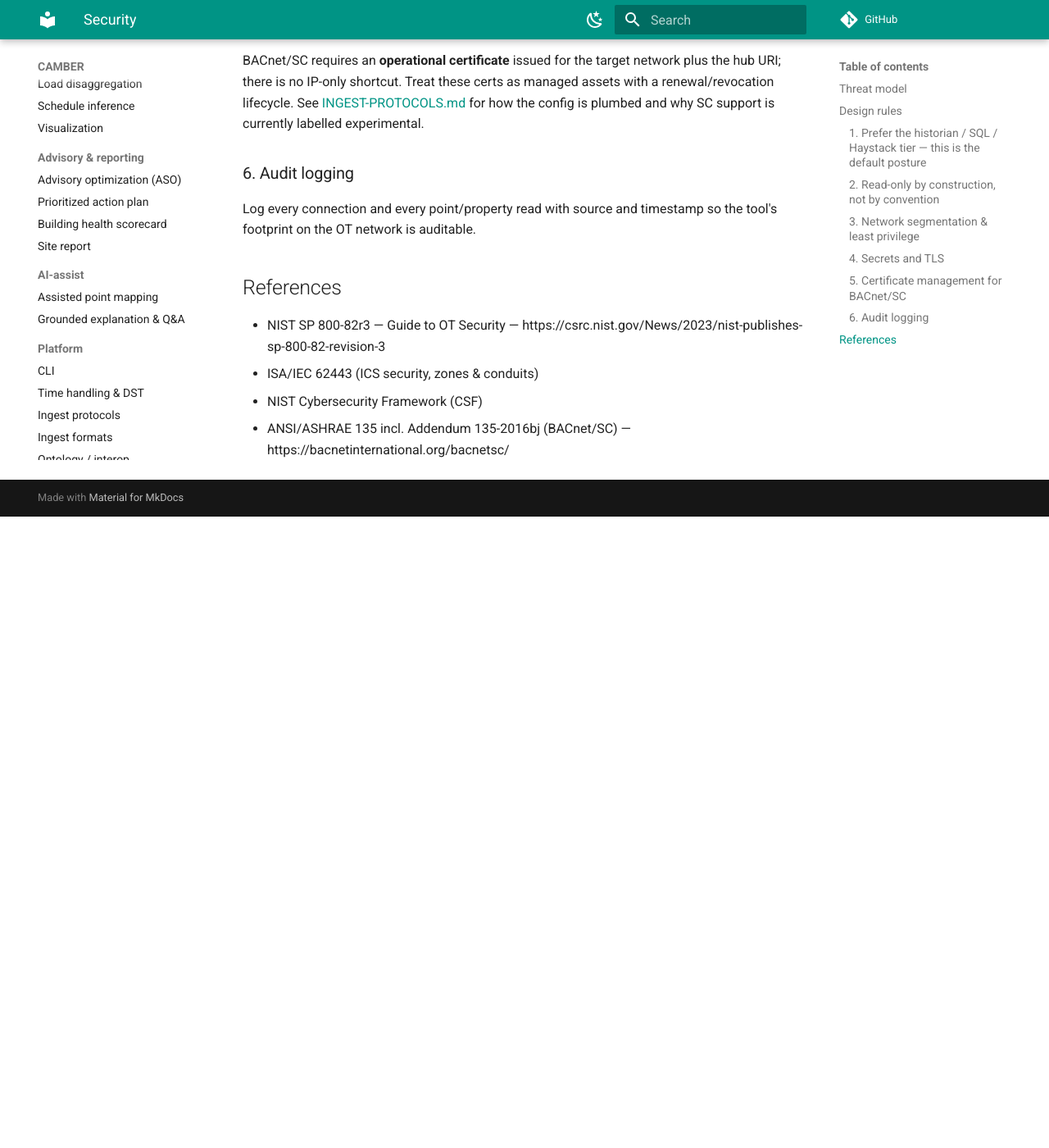
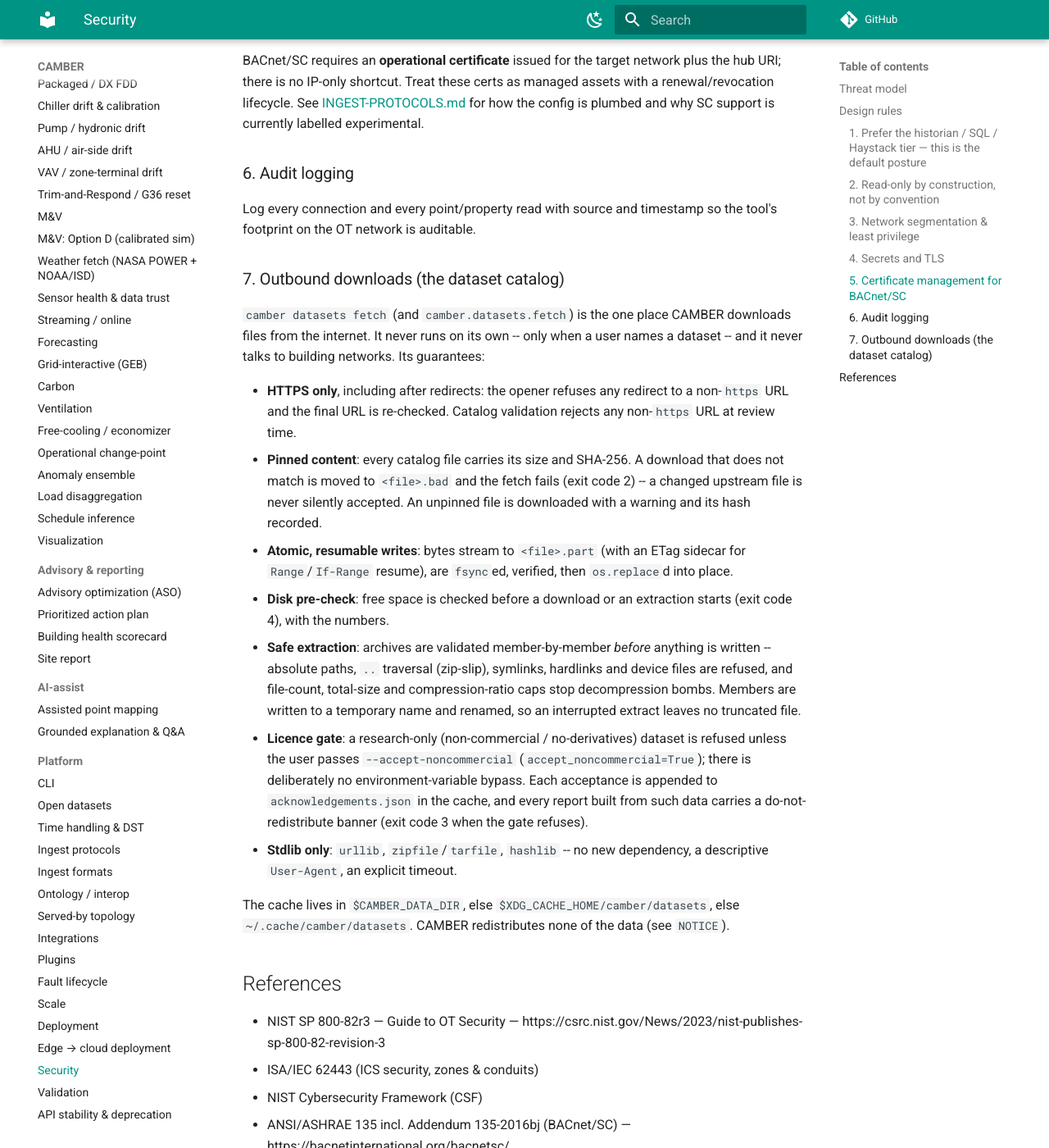
Before and after one commit to yroussev/camber, an MkDocs documentation site: the page built from docs/SECURITY.md, in a window 1280 px wide and 1400 px high, scrolled down 2117 px. Shown: the whole window at 82% size. Built offline with MkDocs 1.6.1 and Material for MkDocs 9.7.7, drawn with Linux system fonts in a browser that asks for light colours; comment, search, counter and statistics services are not loaded; before the commit the page ends 2747 px from its top, so only the background shows below that.

Commit message:
docs: open datasets guide, outbound-download security, CLI and API status
docs/DATASETS.md (catalog, licence tiers, facility/scenario/label model,
quirks, scoring), SECURITY.md section 7 on outbound downloads, the
`camber datasets` commands and store-backed config in CLI.md, camber.datasets
marked provisional in API-STABILITY.md, and a NOTICE that CAMBER
redistributes no datasets.

````diff
--- a/docs/API-STABILITY.md
+++ b/docs/API-STABILITY.md
@@ -41,6 +41,17 @@
   (PySAM, pvlib, psychrolib, better-lbnl, rdflib, …): CAMBER's own wrapper functions are
   public, but where they surface an upstream type or option, that part follows the upstream
   library's compatibility, not CAMBER's.
+
+### Provisional surfaces
+
+A few public modules are marked **provisional**: they follow the naming rule above and are locked
+by the snapshot test, but their names and signatures may still change in a MINOR release (with a
+CHANGELOG entry, without a deprecation window) until they are declared stable.
+
+- **`camber.datasets`** (added in 0.86) -- the open dataset catalog: `DatasetEntry`, `FetchResult`,
+  `IngestResult`, `catalog`, `get`, `fetch`, `ingest`, `status`, `remove`, `config_template`,
+  `score`. The catalog's *content* (`catalog.json`: entries, subsets, pinned checksums) is data, not
+  API, and changes whenever a publisher reissues a file or an entry is added.
 
 ## What the version number means
 
--- a/docs/CLI.md
+++ b/docs/CLI.md
@@ -13,6 +13,7 @@
 camber validate [--html d.html] [--json d.json] [--full]         # validation credibility dossier
 camber serve   <store> [--host H] [--port P]                     # read-only API + live /ui dashboard
 camber drift   run|report|freeze|list|accept <config.json>       # baseline-vs-current drift
+camber datasets list|info|fetch|ingest|status|remove|config|score # open dataset catalog
 ```
 
 `camber serve` starts the stdlib read-only HTTP API and the **live web dashboard** at
@@ -171,6 +172,42 @@
 [CHILLER-DRIFT.md](CHILLER-DRIFT.md#calibrating-the-thresholds) for how to calibrate.
 
 
+## Open datasets
+
+`camber datasets` fetches open building datasets from their publishers, verifies them, ingests
+them into a Parquet store and writes a ready-to-run config (see [DATASETS.md](DATASETS.md)):
+
+```
+camber datasets list [--licence commercial|all] [--kind simulated|real|lab] [--labeled] [--json]
+camber datasets info  <id> [--json]                  # summary, licence, citation, subsets, quirks
+camber datasets fetch <id>... | --all [--subset S] [--dir D] [--licence all] [--accept-noncommercial]
+camber datasets ingest <id>... | --all --store DIR [--subset S] [--force]
+camber datasets status [--dir D] [--store DIR] [--json]
+camber datasets remove <id> [--dir D] [--store DIR --purge-store]
+camber datasets config <id> --store DIR [--out cfg.json] [--facility ID]
+camber datasets score  <id> --store DIR [--findings findings.json] [--json]
+```
+
+`fetch --all` takes the open tier only; research-only (NC/ND) datasets also need `--licence all`
+**and** `--accept-noncommercial`. Exit codes: `2` checksum mismatch (the file is kept as `.bad`),
+`3` licence gate, `4` not enough disk, `1` any other error. A typical session:
+
+```
+camber datasets fetch lbnl-sdahu
+camber datasets ingest lbnl-sdahu --store lab_store
+camber datasets config lbnl-sdahu --store lab_store --out sdahu.json
+camber report sdahu.json --out sdahu.html        # carries the dataset's citation + licence
+camber datasets score lbnl-sdahu --store lab_store
+```
+
+The config it writes uses a **store source** -- `"source": {"kind": "store", "store": "...",
+"facility_id": "ds-lbnl-sdahu"}` -- which works for any Parquet store, not only catalog data:
+equipment is discovered by the class recorded at ingest (`{"class": "AHU", "marker_role":
+"mixed_air_temp"}`), no mapping is needed (the store already holds roles), and `shared_oat` may name
+a stored equipment (`{"equip": "weather", "role": "oat"}`). An `mv` section fits a daily
+change-point M&V baseline per meter (`{"class": "CHILLEDWATER_METER", "role": "energy_rate",
+"period": [start, end]}`).
+
 ## Backward compatibility
 
 Before 0.5 the CLI took `--csv`/`--demo` at the top level; those AHU heating-vs-cooling charts now live
--- /dev/null
+++ b/docs/DATASETS.md
@@ -0,0 +1,116 @@
+# Open datasets
+
+CAMBER ships a reviewed **catalog** of open building datasets that it knows how to download,
+verify, normalize and analyse. Pick a dataset, and CAMBER fetches it from its publisher, ingests it
+into a Parquet store, and writes a config so `camber run`, `camber report` and `camber drift` work
+on it straight away. Labelled datasets can then be **scored**: how many of the known faults did the
+rules find, and how many false alarms did they raise?
+
+CAMBER redistributes none of the data. The catalog (`camber/datasets/catalog.json`, package data)
+records where each dataset is published, its licence and citation, and the size and SHA-256 of
+every file; `camber datasets fetch` downloads the files from the publisher onto your machine.
+
+> **Status:** 0.86 ships the first seven entries and the command-line workflow. More datasets,
+> the research-only tier, a local catalog UI (`camber lab`) and worked exercises follow in later
+> releases. The Python API (`camber.datasets`) is **provisional** -- see
+> [API-STABILITY.md](API-STABILITY.md).
+
+## Quick start
+
+```
+camber datasets list
+camber datasets info lbnl-sdahu
+camber datasets fetch lbnl-sdahu                       # ~608 MB, verified
+camber datasets ingest lbnl-sdahu --store lab_store
+camber datasets config lbnl-sdahu --store lab_store --out sdahu.json
+camber report sdahu.json --out sdahu.html
+camber datasets score lbnl-sdahu --store lab_store
+```
+
+The same from Python:
+
+```python
+from camber import datasets
+
+datasets.fetch("lbnl-sdahu")
+datasets.ingest("lbnl-sdahu", "lab_store")
+datasets.config_template("lbnl-sdahu", "lab_store", out="sdahu.json")
+print(datasets.score("lbnl-sdahu", "lab_store")["overall"])
+```
+
+## The catalog (0.86)
+
+| id | what | kind | labelled | licence | default subset |
+|---|---|---|---|---|---|
+| `lbnl-sdahu` | single-duct AHU, 21 runs | simulated | yes | CC-BY-4.0 | 8 runs + a spliced onset run |
+| `lbnl-fcu` | fan-coil unit, 49 runs | simulated | yes | CC-BY-4.0 | 4 runs |
+| `lbnl-ddahu` | dual-duct AHU, 56 runs | simulated | yes | CC-BY-4.0 | 3 runs |
+| `lbnl-fpu` | fan-powered VAV boxes (parallel + series), 62 runs | simulated | yes | CC-BY-4.0 | 5 runs |
+| `lbnl-chiller` | chiller plant, 24 runs | simulated | yes | CC-BY-4.0 | 4 runs |
+| `lbnl-boiler` | boiler plant, 17 runs, Brick model | simulated | yes | CC-BY-4.0 | 4 runs |
+| `bdg2` | 3,053 whole-building meters, 19 sites | real | no | CC-BY-SA-4.0 | 10 sites x up to 4 buildings |
+
+`camber datasets info <id>` prints the full entry: publisher, citation and DOI, what it teaches,
+the subsets and their download sizes, and the entry's **known issues**.
+
+Every entry has a `default` subset (small enough to try) and a `full` one. A subset selects the
+files to download and, for labelled datasets, the runs to ingest; for `bdg2` it selects sites,
+meters and a cap on buildings per site. Choose one with `--subset full`.
+
+## Licences
+
+Each entry carries an SPDX licence id and an **access** tier:
+
+- **open** -- the licence allows commercial use (CC0, CC-BY, CC-BY-SA, ...). Fetch it freely; cite
+  the publisher. A **share-alike** licence (BDG2 is CC-BY-SA-4.0) additionally means a
+  *redistributed adaptation* of the data must keep the same licence -- analysing it, including
+  commercially, is fine. Reports built from share-alike data say so.
+- **research_only** -- the licence is non-commercial (NC) or no-derivatives (ND). `fetch` refuses
+  it unless you pass `--accept-noncommercial`; the acceptance is recorded in
+  `acknowledgements.json`, and every report built from the data carries a **non-commercial /
+  do-not-redistribute** banner. (0.86 ships no research-only entries yet.)
+
+The catalog validator enforces that `access` is `research_only` exactly when the licence is NC or
+ND, that every URL is HTTPS, and that every file is pinned.
+
+## How a dataset lands in the store
+
+- **Facility.** Each dataset becomes one facility, `ds-<id>` (`bdg2`: one per site,
+  `ds-bdg2-<site>`).
+- **Scenarios as equipment.** Each labelled run becomes an equipment `<equip>__<scenario>` of the
+  same class -- `AHU__fault_free`, `AHU__damper_stuck_025`, ... -- so one `camber run` scores every
+  scenario, side by side.
+- **Onset runs.** A `splice` joins a fault-free run and a faulted run at an onset date
+  (`AHU__onset_damper_stuck_025`: healthy until 2018-07-01, stuck damper after) for drift and
+  fault-onset exercises.
+- **Normalization.** Only the mapped columns are read; values are resampled to 15 minutes (status
+  points become duty), converted to IP units where the source is metric (°C, L/s, Pa, W, ...), and
+  valve/damper fractions are rescaled to percent. Implausible medians after conversion are reported
+  as warnings.
+- **Quirks.** Known dataset errors are declared on the entry. Labelling errors are **fixed** before
+  mapping (the chiller plant's swapped outdoor wet/dry-bulb and secondary-loop supply/return
+  columns; the single-duct AHU's placeholder static-pressure values). Genuine data faults an
+  exercise relies on are **annotated** and left in place.
+- **Provenance.** The facility's registry entry records, under its `"dataset"` key, the licence,
+  citation, DOIs, file checksums, the ingest's content hash, the fault label of every scenario and
+  the quirks applied. Reports read it to print a **Data source & licence** block.
+- **Idempotent.** Re-running `ingest` with the same inputs is skipped; `--force` or a different
+  subset replaces the dataset's facilities atomically (staged, then swapped in).
+
+## Scoring
+
+`camber datasets score <id> --store DIR` runs the entry's config template (or reads
+`--findings findings.json` from `camber run --out`), maps each scenario's findings to "which
+detectors fired", and scores them against the labels with the LBNL FDD evaluation framework:
+overall detection (TPR / FPR / accuracy), each target detector against its own fault type, and the
+correct-diagnosis rate -- every rate with a Wilson 95% interval. The scored detectors are the
+entry's declared targets (e.g. `outdoor_air_fraction` -> `damper` for `lbnl-sdahu`), so context
+rules in the template do not move the score.
+
+## Where files go
+
+Downloads and extracted members live in the cache: `$CAMBER_DATA_DIR`, else
+`$XDG_CACHE_HOME/camber/datasets`, else `~/.cache/camber/datasets` (override per command with
+`--dir`). `camber datasets status` shows what is fetched and how much disk it uses;
+`camber datasets remove <id>` deletes it (`--purge-store` also drops its facilities from a store).
+See [SECURITY.md](SECURITY.md) section 7 for the download guarantees.
--- a/docs/SECURITY.md
+++ b/docs/SECURITY.md
@@ -92,6 +92,36 @@
 Log every connection and every point/property read with source and timestamp so the tool's
 footprint on the OT network is auditable.
 
+### 7. Outbound downloads (the dataset catalog)
+
+`camber datasets fetch` (and `camber.datasets.fetch`) is the one place CAMBER downloads files from
+the internet. It never runs on its own -- only when a user names a dataset -- and it never talks to
+building networks. Its guarantees:
+
+- **HTTPS only**, including after redirects: the opener refuses any redirect to a non-`https` URL
+  and the final URL is re-checked. Catalog validation rejects any non-`https` URL at review time.
+- **Pinned content**: every catalog file carries its size and SHA-256. A download that does not
+  match is moved to `<file>.bad` and the fetch fails (exit code 2) -- a changed upstream file is
+  never silently accepted. An unpinned file is downloaded with a warning and its hash recorded.
+- **Atomic, resumable writes**: bytes stream to `<file>.part` (with an ETag sidecar for
+  `Range`/`If-Range` resume), are `fsync`ed, verified, then `os.replace`d into place.
+- **Disk pre-check**: free space is checked before a download or an extraction starts
+  (exit code 4), with the numbers.
+- **Safe extraction**: archives are validated member-by-member *before* anything is written --
+  absolute paths, `..` traversal (zip-slip), symlinks, hardlinks and device files are refused, and
+  file-count, total-size and compression-ratio caps stop decompression bombs. Members are written
+  to a temporary name and renamed, so an interrupted extract leaves no truncated file.
+- **Licence gate**: a research-only (non-commercial / no-derivatives) dataset is refused unless
+  the user passes `--accept-noncommercial` (`accept_noncommercial=True`); there is deliberately no
+  environment-variable bypass. Each acceptance is appended to `acknowledgements.json` in the cache,
+  and every report built from such data carries a do-not-redistribute banner (exit code 3 when the
+  gate refuses).
+- **Stdlib only**: `urllib`, `zipfile`/`tarfile`, `hashlib` -- no new dependency, a descriptive
+  `User-Agent`, an explicit timeout.
+
+The cache lives in `$CAMBER_DATA_DIR`, else `$XDG_CACHE_HOME/camber/datasets`, else
+`~/.cache/camber/datasets`. CAMBER redistributes none of the data (see `NOTICE`).
+
 ## References
 
 - NIST SP 800-82r3 — Guide to OT Security — https://csrc.nist.gov/News/2023/nist-publishes-sp-800-82-revision-3
--- a/mkdocs.yml
+++ b/mkdocs.yml
@@ -53,6 +53,7 @@
       - Grounded explanation & Q&A: AGENT.md
   - Platform:
       - CLI: CLI.md
+      - Open datasets: DATASETS.md
       - Time handling & DST: TIME-HANDLING.md
       - Ingest protocols: INGEST-PROTOCOLS.md
       - Ingest formats: INGEST-FORMATS.md
````
Also changed, not shown: docs/VALIDATION.md (+3 -3 lines), 1 other file.
